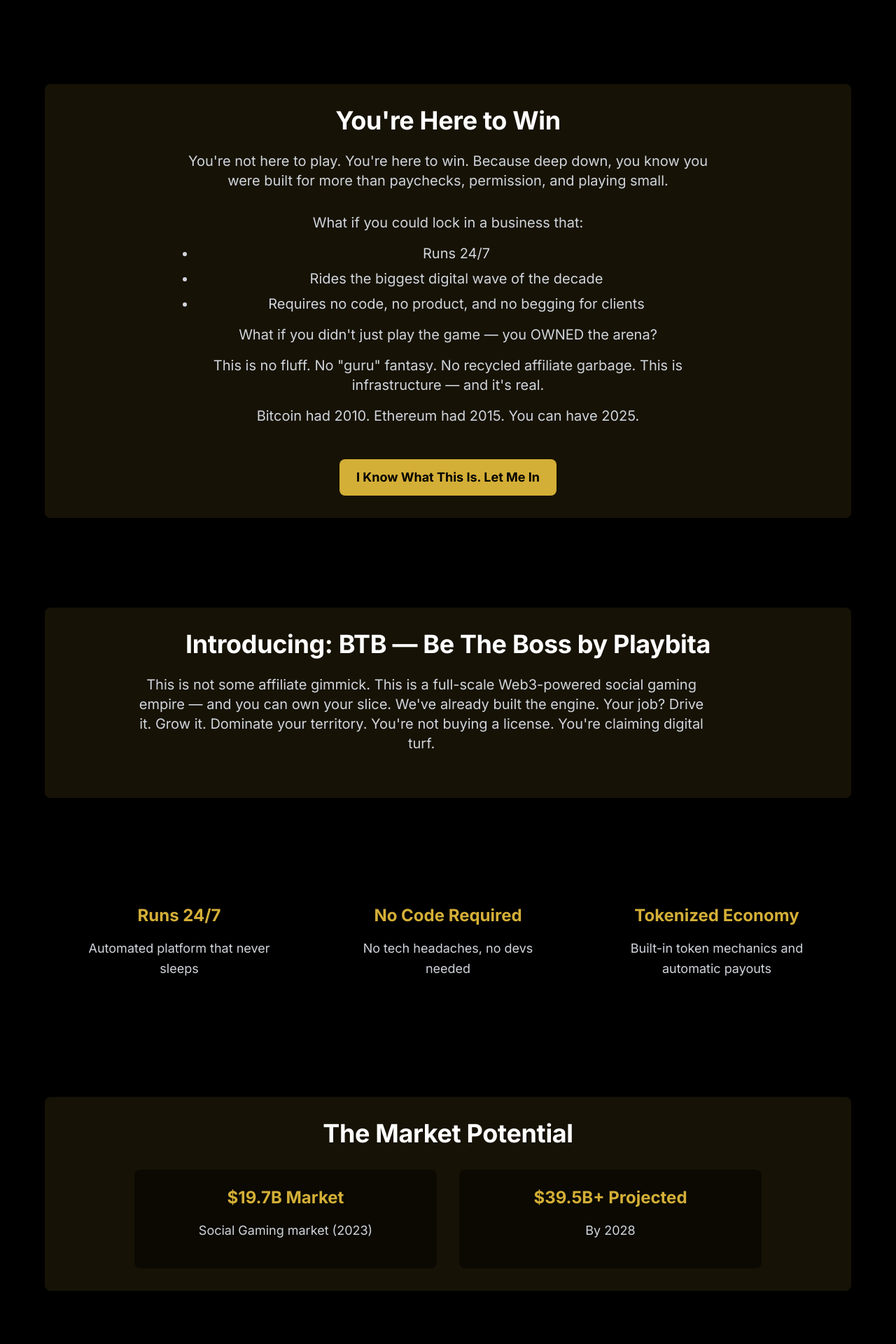
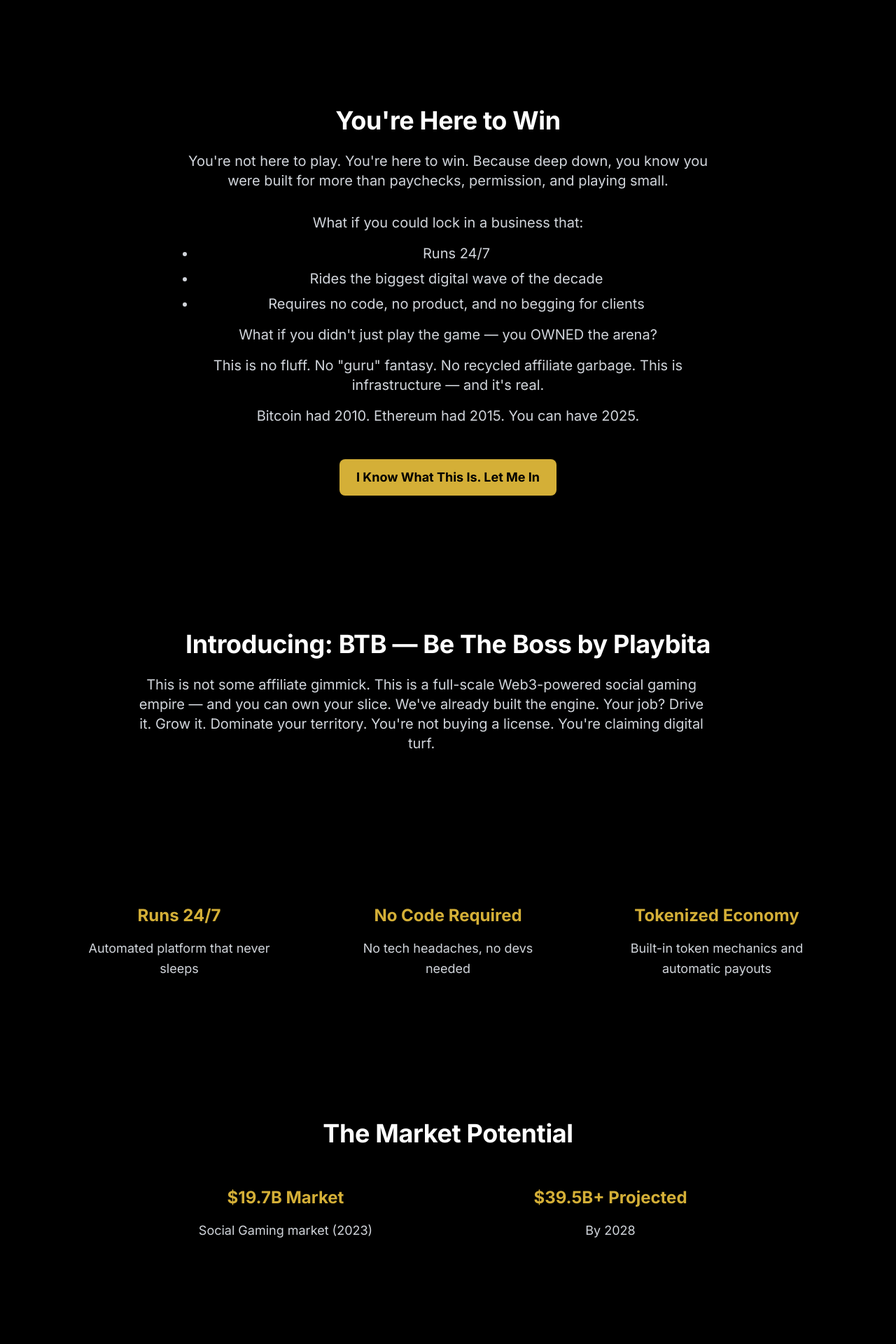
Before and after one commit to shauliAharon/btb-microsite, a React (Vite) app: page / in a window 1280 px wide. Shown: the part 920-2840 px from the top of the page at 70% size. Built offline with nearby package versions, Linux system fonts and the light colour scheme.

Commit message:
Remove background

```diff
--- a/src/components/FeaturesSection.tsx
+++ b/src/components/FeaturesSection.tsx
@@ -34,7 +34,7 @@
       <h2 className="text-4xl font-bold text-center mb-12">
         You're In — Here's What You're Actually Getting:
       </h2>
-      <div className="grid grid-cols-1 sm:grid-cols-2 gap-4 sm:gap-8 max-w-4xl mx-auto px-4 sm:px-6 bg-btb-gold/10 p-8 rounded-lg">
+      <div className="grid grid-cols-1 sm:grid-cols-2 gap-4 sm:gap-8 max-w-4xl mx-auto px-4 sm:px-6 p-8 rounded-lg">
         {features.map((item, index) => (
           <motion.div
             key={index}
--- a/src/components/StepsSection.tsx
+++ b/src/components/StepsSection.tsx
@@ -64,7 +64,7 @@
           You're not promoting a brand. You're building your own.
         </p>
       </div>
-      <div className="max-w-3xl mx-auto text-center mb-12 bg-btb-gold/10 p-8 rounded-lg">
+      <div className="max-w-3xl mx-auto text-center mb-12 p-8 rounded-lg">
         <h3 className="text-2xl font-bold mb-6 text-btb-gold">Why Join Now?</h3>
         <ul className="text-xl text-gray-300 list-disc pl-6 space-y-2 mb-8">
           <li>
@@ -77,7 +77,7 @@
           </li>
         </ul>
       </div>
-      <div className="max-w-3xl mx-auto bg-black/50 p-8 rounded-lg mb-8 bg-btb-gold/10">
+      <div className="max-w-3xl mx-auto bg-black/50 p-8 rounded-lg mb-8 ">
         <h3 className="text-2xl font-bold mb-4 text-btb-gold">
           What You're Paying For (No Surprises):
         </h3>
--- a/src/pages/LandingPage.tsx
+++ b/src/pages/LandingPage.tsx
@@ -1,4 +1,3 @@
-
 import { ArrowDownIcon } from "@heroicons/react/24/outline";
 import { Link as RouterLink } from "react-router-dom";
 
@@ -37,10 +36,7 @@
       </section>
 
       {/* Mission Block */}
-      <section
-        id="mission"
-        className="container mx-auto px-4 bg-btb-gold/10 p-8 rounded-lg"
-      >
+      <section id="mission" className="container mx-auto px-4 p-8 rounded-lg">
         <div className="text-center">
           <h2 className="text-4xl font-bold mb-6">You're Here to Win</h2>
           <p className="text-xl text-gray-300 max-w-3xl mx-auto mb-8">
@@ -78,10 +74,7 @@
       </section>
 
       {/* BTB Intro Block */}
-      <section
-        id="intro"
-        className="container mx-auto px-4 bg-btb-gold/10 p-8 rounded-lg"
-      >
+      <section id="intro" className="container mx-auto px-4 p-8 rounded-lg">
         <div className="text-center max-w-4xl mx-auto">
           <h2 className="text-4xl font-bold mb-6">
             Introducing: BTB — Be The Boss by Playbita
@@ -124,10 +117,7 @@
       </section>
 
       {/* Market Potential */}
-      <section
-        id="market"
-        className="container mx-auto px-4 bg-btb-gold/10 p-8 rounded-lg"
-      >
+      <section id="market" className="container mx-auto px-4 p-8 rounded-lg">
         <div className="text-center">
           <h2 className="text-4xl font-bold mb-8">The Market Potential</h2>
           <div className="grid md:grid-cols-2 gap-8 max-w-4xl mx-auto">
@@ -148,10 +138,7 @@
       </section>
 
       {/* Scarcity Section */}
-      <section
-        id="signup"
-        className="container mx-auto px-4 bg-btb-gold/10 p-8 rounded-lg"
-      >
+      <section id="signup" className="container mx-auto px-4 p-8 rounded-lg">
         <div className="text-center">
           <h2 className="text-4xl font-bold mb-6">
             The Package (If You Qualify)
--- a/src/pages/SignUpPage.tsx
+++ b/src/pages/SignUpPage.tsx
@@ -47,7 +47,7 @@
               to know crypto. You don't need to know code. You just need to
               move.
             </p>
-            <div className="bg-btb-gold/10 p-8 rounded-lg">
+            <div className="p-8 rounded-lg">
               <h2 className="text-3xl font-bold mb-6 text-btb-gold">
                 $1,000 One-Time Investment
               </h2>
@@ -64,7 +64,7 @@
       {/* What's Included Section */}
       <section className="container mx-auto px-4">
         <h2 className="text-4xl font-bold text-center mb-12">What Is This?</h2>
-        <div className="max-w-3xl mx-auto text-center mb-12 bg-btb-gold/10 p-8 rounded-lg">
+        <div className="max-w-3xl mx-auto text-center mb-12 p-8 rounded-lg">
           <p className="text-xl text-gray-300 mb-8">
             The Be The Boss (BTB) program gives you a fully branded,
             Web3-powered social gaming platform — in your name, with your
@@ -77,7 +77,7 @@
             marketing. This is ownership.
           </p>
         </div>
-        <div className="max-w-3xl mx-auto bg-btb-gold/10 p-8 rounded-lg mb-10">
+        <div className="max-w-3xl mx-auto p-8 rounded-lg mb-10">
           <h3 className="text-2xl font-bold mb-6 text-btb-gold">
             Who This Is For:
           </h3>
@@ -91,7 +91,7 @@
             high-reward space — this is your shot.
           </p>
         </div>
-        <div className="max-w-3xl mx-auto text-center mb-12 bg-btb-gold/10 p-8 rounded-lg">
+        <div className="max-w-3xl mx-auto text-center mb-12 p-8 rounded-lg">
           <h3 className="text-2xl font-bold mb-6 text-btb-gold">
             Why This Deal Is Crazy:
           </h3>
@@ -104,7 +104,7 @@
             There's no catch. Just commitment.
           </p>
         </div>
-        <div className="max-w-3xl mx-auto text-center mb-12 bg-btb-gold/10 p-8 rounded-lg">
+        <div className="max-w-3xl mx-auto text-center mb-12 p-8 rounded-lg">
           <h3 className="text-2xl font-bold mb-6 text-btb-gold">
             Ready to Move?
           </h3>
@@ -128,7 +128,7 @@
             No fluff. Just your empire, ready to launch.
           </p>
         </div>
-        <div className="grid grid-cols-1 sm:grid-cols-2 gap-4 sm:gap-8 max-w-4xl mx-auto px-4 sm:px-6 bg-btb-gold/10 p-8 rounded-lg">
+        <div className="grid grid-cols-1 sm:grid-cols-2 gap-4 sm:gap-8 max-w-4xl mx-auto px-4 sm:px-6 p-8 rounded-lg">
           {[
             {
               title: "Your Own Gaming Portal",
@@ -199,7 +199,7 @@
       {/* Sign Up Form Section */}
       <section
         id="signup-form"
-        className="container mx-auto px-4 bg-btb-gold/10 p-8 rounded-lg"
+        className="container mx-auto px-4 p-8 rounded-lg"
       >
         <motion.div
           initial={{ opacity: 0 }}
```
